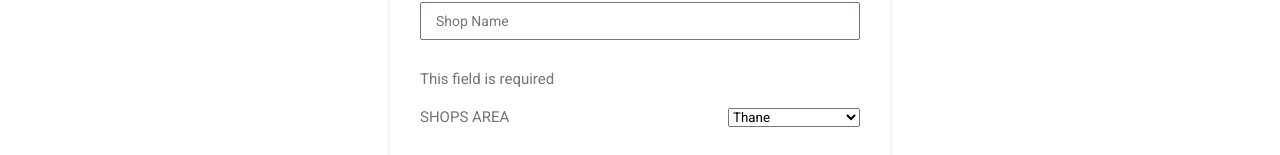
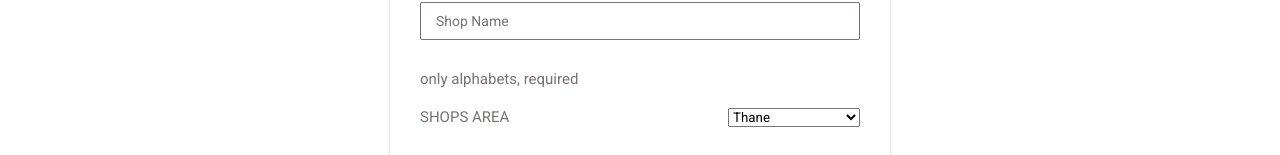
Before and after one commit to Imran-2022/FYNTUNE-SHOPS, a React (Create React App) app: page /add-shops in a window 1280 px wide. Shown: the part 148-303 px from the top of the page. Built offline with nearby package versions, Linux system fonts and the light colour scheme.

Commit message:
validation

```diff
--- a/src/components/addShops/AddShops.js
+++ b/src/components/addShops/AddShops.js
@@ -49,7 +49,7 @@ const AddShops = () => {
             <form className="form" onSubmit={handleSubmit(onSubmit)} >
                 <input placeholder="Shop Name" {...register("shop_name", { required: true })} autoComplete="off" />
                 {errors.shop_name && <p>This field is required</p>}
-                {!errorN && <p>This field is required</p>}
+                {!errorN && <p>only alphabets, required</p>}
                 <input type="hidden" defaultValue={storeLength.length + 1} {...register("shop_id")} autoComplete="off" readOnly />
                 <div className='form-dropdown'>
                     <p>SHOPS AREA</p>
```
